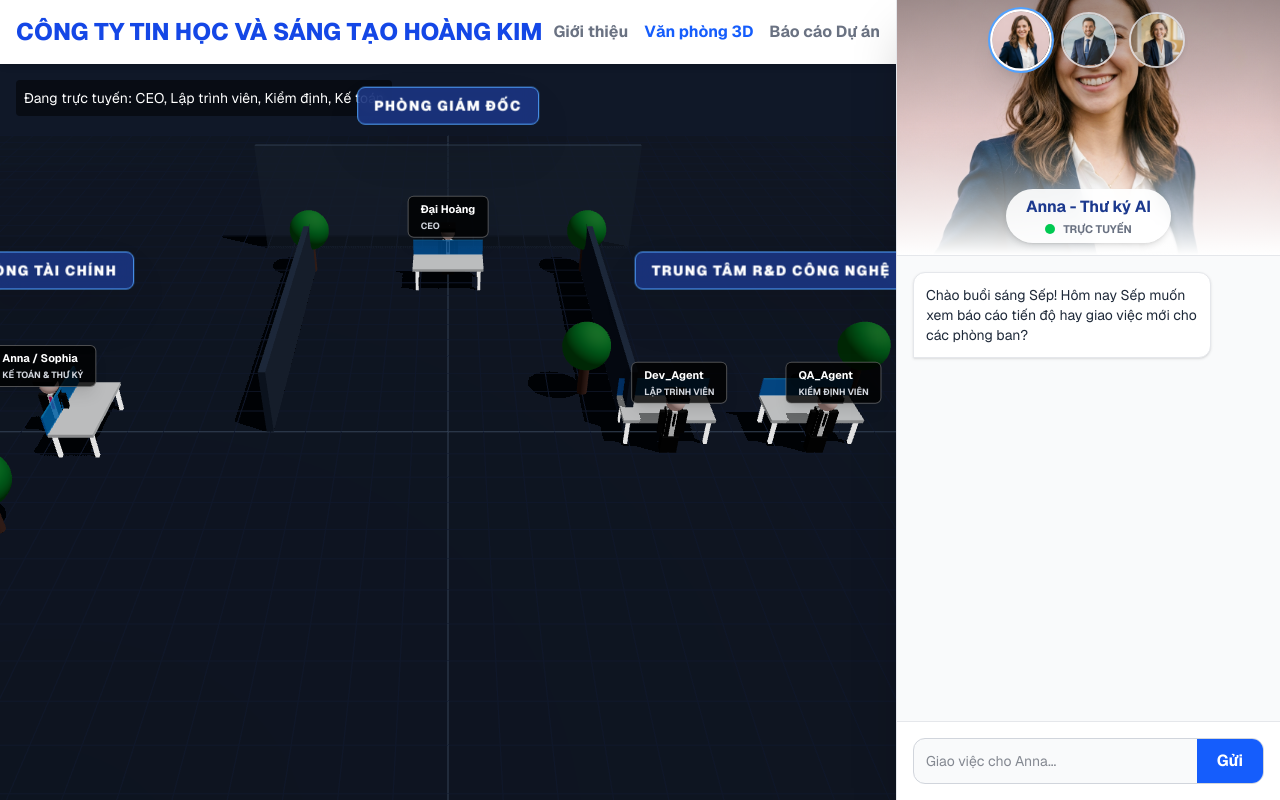
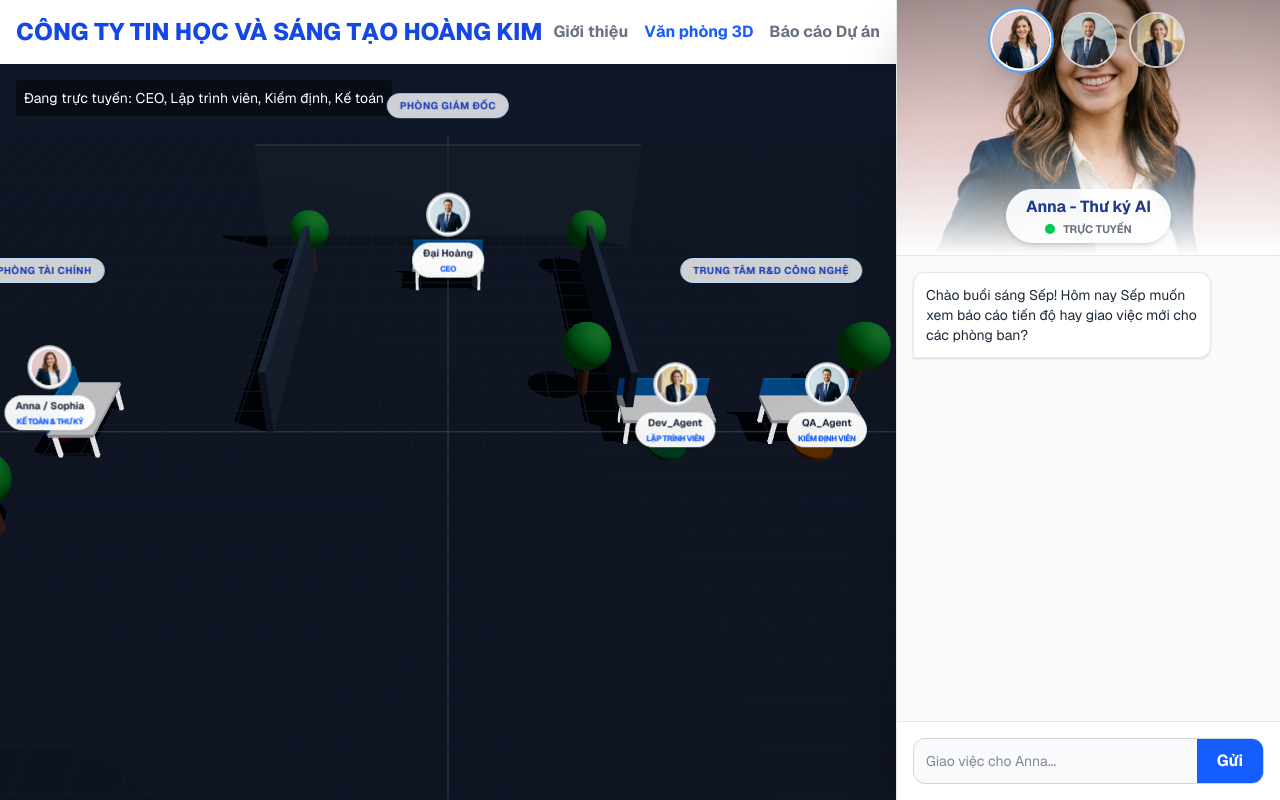
Before and after one commit to taminhle/cty-ai-agent, a Next.js app in the folder my-app/: page / in a window 1280 px wide. Both pictures are taken after a click on the button "Văn phòng 3D". Built offline with nearby package versions, Linux system fonts and the light colour scheme; no server answers.

Commit message:
Redesign 3D characters as elegant hologram avatars and fixed label size

```diff
--- a/my-app/src/app/Office3D.tsx
+++ b/my-app/src/app/Office3D.tsx
@@ -43,96 +43,62 @@ function Desk({ position, rotation = 0 }: { position: [number, number, number],
 function RoomLabel({ name, position }: { name: string, position: [number, number, number] }) {
   return (
     <Html position={position} center zIndexRange={[100, 0]}>
-      <div className="bg-blue-900/80 backdrop-blur-md text-white border border-blue-400 px-4 py-2 rounded-lg text-sm font-black uppercase tracking-widest select-none shadow-2xl whitespace-nowrap">
+      <div className="bg-white/80 backdrop-blur-md text-blue-800 border border-blue-200 px-3 py-1 rounded-full text-[10px] font-bold uppercase tracking-wider select-none shadow-sm whitespace-nowrap">
         {name}
       </div>
     </Html>
   );
 }
 
-// --- Nhân viên AI (Thiết kế Người mặc Vest Low-Poly) ---
-function AgentCharacter({ position, color, name, role, isWorking }: any) {
-  const groupRef = useRef<THREE.Group>(null);
-  const leftArmRef = useRef<THREE.Mesh>(null);
-  const rightArmRef = useRef<THREE.Mesh>(null);
-  const headRef = useRef<THREE.Mesh>(null);
+// --- Nhân viên AI (Hologram Người Thật) ---
+function AgentCharacter({ position, color, name, role, isWorking, avatar }: any) {
+  const projectorRef = useRef<THREE.Mesh>(null);
 
   useFrame((state) => {
-    if (!groupRef.current || !leftArmRef.current || !rightArmRef.current || !headRef.current) return;
-
-    if (isWorking) {
-      // Gõ phím / tương tác nhịp nhàng
-      groupRef.current.position.y = position[1] + Math.abs(Math.sin(state.clock.elapsedTime * 8)) * 0.1;
-      leftArmRef.current.rotation.x = -Math.abs(Math.sin(state.clock.elapsedTime * 15)) * 0.3;
-      rightArmRef.current.rotation.x = -Math.abs(Math.cos(state.clock.elapsedTime * 15)) * 0.3;
-      headRef.current.rotation.x = Math.sin(state.clock.elapsedTime * 5) * 0.1 + 0.1; // Cúi xuống gõ
-    } else {
-      // Trạng thái nghỉ
-      groupRef.current.position.y = THREE.MathUtils.lerp(groupRef.current.position.y, position[1], 0.1);
-      leftArmRef.current.rotation.x = THREE.MathUtils.lerp(leftArmRef.current.rotation.x, 0, 0.1);
-      rightArmRef.current.rotation.x = THREE.MathUtils.lerp(rightArmRef.current.rotation.x, 0, 0.1);
-      headRef.current.rotation.x = THREE.MathUtils.lerp(headRef.current.rotation.x, 0, 0.1);
+    if (projectorRef.current) {
+      if (isWorking) {
+        // Đĩa chiếu phát sáng nhấp nháy khi làm việc
+        const material = projectorRef.current.material as THREE.MeshStandardMaterial;
+        material.emissiveIntensity = 0.5 + Math.abs(Math.sin(state.clock.elapsedTime * 5)) * 0.5;
+      } else {
+        const material = projectorRef.current.material as THREE.MeshStandardMaterial;
+        material.emissiveIntensity = THREE.MathUtils.lerp(material.emissiveIntensity, 0, 0.1);
+      }
     }
   });
 
-  // Quy định màu sắc (nếu là nữ thì cà vạt đổi màu theo role)
-  const suitColor = "#1a1a1a"; // Vest đen sang trọng như ảnh thật
-  const shirtColor = "#ffffff";
-  const tieColor = color === "#ec4899" ? "#ec4899" : "#111111"; // Anna có cà vạt hồng
+  return (
+    <group position={position}>
+      {/* Đĩa chiếu Hologram dưới mặt sàn */}
+      <mesh ref={projectorRef} position={[0, 0.05, 0]} receiveShadow>
+        <cylinderGeometry args={[0.5, 0.5, 0.1, 32]} />
+        <meshStandardMaterial color={color} emissive={color} emissiveIntensity={0} roughness={0.2} metalness={0.8} />
+      </mesh>
 
-  return (
-    <group position={position} ref={groupRef}>
-      {/* Đầu (Head) */}
-      <Sphere ref={headRef} args={[0.25, 32, 32]} position={[0, 1.6, 0]} castShadow>
-        <meshStandardMaterial color="#fcd5ce" roughness={0.4} /> {/* Màu da */}
-      </Sphere>
+      {/* Cột sáng Hologram mờ */}
+      {isWorking && (
+        <mesh position={[0, 0.8, 0]}>
+          <cylinderGeometry args={[0.4, 0.5, 1.5, 32]} />
+          <meshBasicMaterial color={color} transparent opacity={0.15} />
+        </mesh>
+      )}
 
-      {/* Tóc (Hair) */}
-      <Box args={[0.55, 0.15, 0.55]} position={[0, 1.8, 0]} castShadow>
-         <meshStandardMaterial color="#212529" /> {/* Tóc đen */}
-      </Box>
+      {/* Giao diện UI Thẻ nhân viên (Luôn xoay theo camera) */}
+      <Html position={[0, 1.5, 0]} center zIndexRange={[100, 0]}>
+        <div className={`flex flex-col items-center transition-all duration-300 ${isWorking ? 'animate-bounce' : ''}`}>
+           {/* Ảnh đại diện người thật */}
+           <div className={`relative rounded-full p-0.5 ${isWorking ? 'bg-green-400 shadow-[0_0_15px_rgba(74,222,128,0.6)]' : 'bg-gray-300'} transition-all duration-300`}>
+             <img src={avatar} className="w-10 h-10 rounded-full border-2 border-white object-cover" alt={name} />
+             {isWorking && (
+               <span className="absolute bottom-0 right-0 w-3 h-3 bg-green-500 border-2 border-white rounded-full"></span>
+             )}
+           </div>
 
-      {/* Áo Sơ mi trong (Shirt) */}
-      <Box args={[0.4, 0.8, 0.25]} position={[0, 0.95, 0]} castShadow>
-         <meshStandardMaterial color={shirtColor} />
-      </Box>
-
-      {/* Áo Vest ngoài */}
-      {/* Vạt vest trái */}
-      <Box args={[0.15, 0.8, 0.28]} position={[-0.15, 0.95, 0]} castShadow>
-         <meshStandardMaterial color={suitColor} roughness={0.8} />
-      </Box>
-      {/* Vạt vest phải */}
-      <Box args={[0.15, 0.8, 0.28]} position={[0.15, 0.95, 0]} castShadow>
-         <meshStandardMaterial color={suitColor} roughness={0.8} />
-      </Box>
-      {/* Lưng vest */}
-      <Box args={[0.45, 0.8, 0.1]} position={[0, 0.95, -0.1]} castShadow>
-         <meshStandardMaterial color={suitColor} roughness={0.8} />
-      </Box>
-      {/* Cà vạt */}
-      <Box args={[0.06, 0.4, 0.05]} position={[0, 1.1, 0.13]} castShadow>
-         <meshStandardMaterial color={tieColor} />
-      </Box>
-
-      {/* Quần ống suông (Pants/Skirt) */}
-      <Box args={[0.45, 0.55, 0.28]} position={[0, 0.25, 0]} castShadow>
-         <meshStandardMaterial color={suitColor} roughness={0.8} />
-      </Box>
-
-      {/* Hai cánh tay (Arms) */}
-      <Box ref={leftArmRef} args={[0.12, 0.7, 0.12]} position={[-0.3, 0.95, 0]} castShadow>
-         <meshStandardMaterial color={suitColor} roughness={0.8} />
-      </Box>
-      <Box ref={rightArmRef} args={[0.12, 0.7, 0.12]} position={[0.3, 0.95, 0]} castShadow>
-         <meshStandardMaterial color={suitColor} roughness={0.8} />
-      </Box>
-
-      {/* Bảng tên (Label) */}
-      <Html position={[0, 2.2, 0]} center zIndexRange={[100, 0]}>
-        <div className="bg-black/80 text-white px-3 py-1 rounded-md text-[11px] font-bold border border-white/30 whitespace-nowrap shadow-lg">
-          {name}
-          <div className="text-gray-300 text-[9px] uppercase mt-0.5">{role}</div>
+           {/* Thẻ tên siêu gọn lấp ló */}
+           <div className="mt-1.5 bg-white/95 backdrop-blur shadow text-gray-800 px-2.5 py-0.5 rounded-full text-[10px] font-bold whitespace-nowrap border border-gray-100 flex flex-col items-center">
+             <span>{name}</span>
+             <span className="text-[8px] text-blue-600 font-extrabold uppercase tracking-tighter mt-0.5">{role}</span>
+           </div>
         </div>
       </Html>
     </group>
@@ -175,22 +141,22 @@ export default function Office3D({ activeAgent }: Office3DProps) {
         <meshStandardMaterial color="#475569" transparent opacity={0.6} />
       </Box>
       <Desk position={[0, 0, -9]} />
-      <AgentCharacter position={[0, 0, -9.8]} color="#3b82f6" name="Đại Hoàng" role="CEO" isWorking={activeAgent === "1"} />
+      <AgentCharacter position={[0, 0, -9.8]} color="#3b82f6" name="Đại Hoàng" role="CEO" isWorking={activeAgent === "1"} avatar="/max.png" />
       <Tree position={[-5, 0, -10]} />
       <Tree position={[5, 0, -10]} />
 
       {/* --- PHÒNG KẾ TOÁN (Bên trái) --- */}
       <RoomLabel name="Phòng Tài Chính" position={[-10, 5, 0]} />
       <Desk position={[-10, 0, 0]} rotation={Math.PI / 2} />
-      <AgentCharacter position={[-10.8, 0, 0]} color="#ec4899" name="Anna / Sophia" role="Kế toán & Thư ký" isWorking={activeAgent === "4"} />
+      <AgentCharacter position={[-10.8, 0, 0]} color="#ec4899" name="Anna / Sophia" role="Kế toán & Thư ký" isWorking={activeAgent === "4"} avatar="/anna.png" />
       <Tree position={[-11, 0, 4]} />
 
       {/* --- TRUNG TÂM CÔNG NGHỆ (Bên phải) --- */}
       <RoomLabel name="Trung tâm R&D Công nghệ" position={[8, 5, 0]} />
       <Desk position={[6, 0, 0]} />
       <Desk position={[10, 0, 0]} />
-      <AgentCharacter position={[6, 0, 0.8]} color="#10b981" name="Dev_Agent" role="Lập trình viên" isWorking={activeAgent === "2"} />
-      <AgentCharacter position={[10, 0, 0.8]} color="#f59e0b" name="QA_Agent" role="Kiểm định viên" isWorking={activeAgent === "3"} />
+      <AgentCharacter position={[6, 0, 0.8]} color="#10b981" name="Dev_Agent" role="Lập trình viên" isWorking={activeAgent === "2"} avatar="/sophia.png" />
+      <AgentCharacter position={[10, 0, 0.8]} color="#f59e0b" name="QA_Agent" role="Kiểm định viên" isWorking={activeAgent === "3"} avatar="/max.png" />
       <Tree position={[12, 0, -2]} />
       <Tree position={[4, 0, -2]} />
 
```
